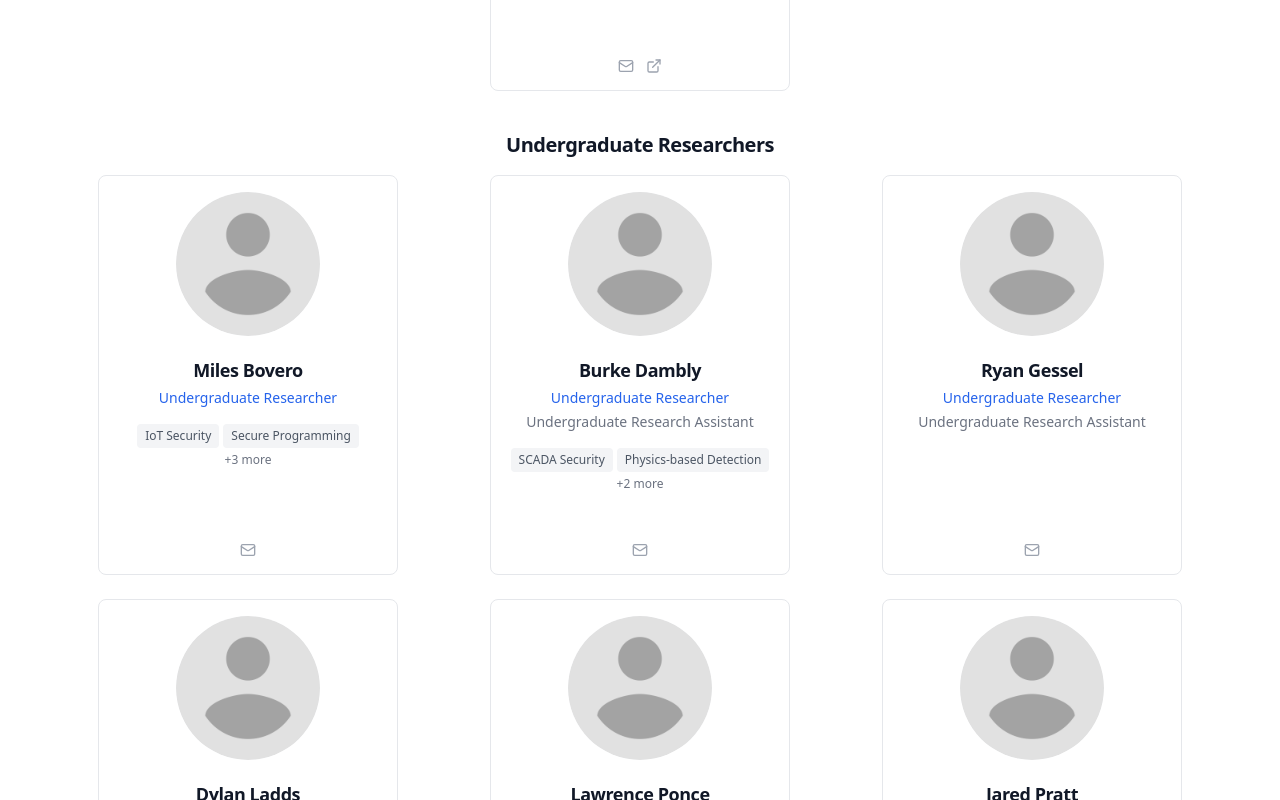
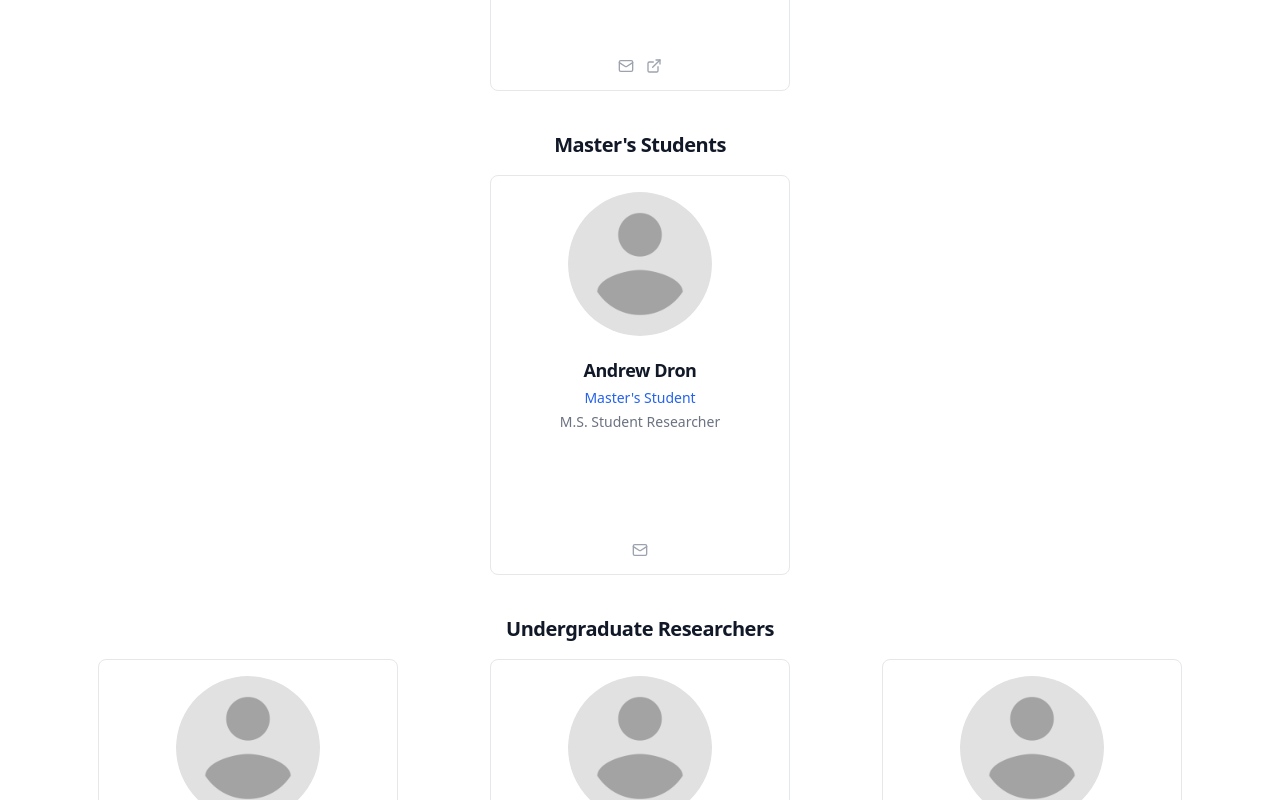
Before and after one commit to iotrustlab/iotrust-web, a Next.js app: page / in a window 1280 px wide. Shown: the part 5860-6660 px from the top of the page. Built offline with nearby package versions, Linux system fonts and the light colour scheme.

Commit message:
Added Master's Students section to main page

```diff
--- a/src/app/page.tsx
+++ b/src/app/page.tsx
@@ -252,6 +252,16 @@ export default async function HomePage() {
               </div>
             </div>
 
+            {/* Master's Students */}
+            <h4 className="text-xl font-semibold text-gray-900 dark:text-white mt-6 mb-4 text-center">Master's Students</h4>
+            <div className="flex justify-center mb-10">
+              <div className="flex flex-wrap justify-center gap-6 max-w-6xl">
+                {currentTeam.filter(m => m.role.toLowerCase().includes('master')).sort((a,b)=>a.name.split(' ').pop()!.localeCompare(b.name.split(' ').pop()!)).map((member) => (
+                  <TeamMemberCard key={member.id} member={member} />
+                ))}
+              </div>
+            </div>
+
             {/* Undergraduate Researchers */}
             <h4 className="text-xl font-semibold text-gray-900 dark:text-white mt-6 mb-4 text-center">Undergraduate Researchers</h4>
             <div className="flex justify-center">
```
